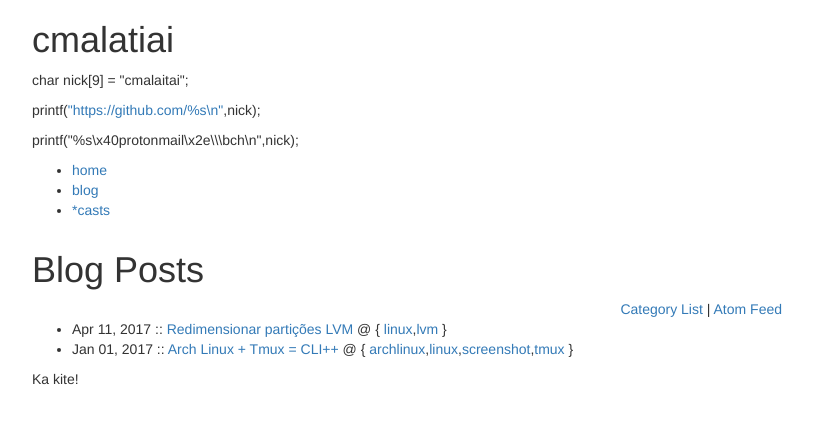
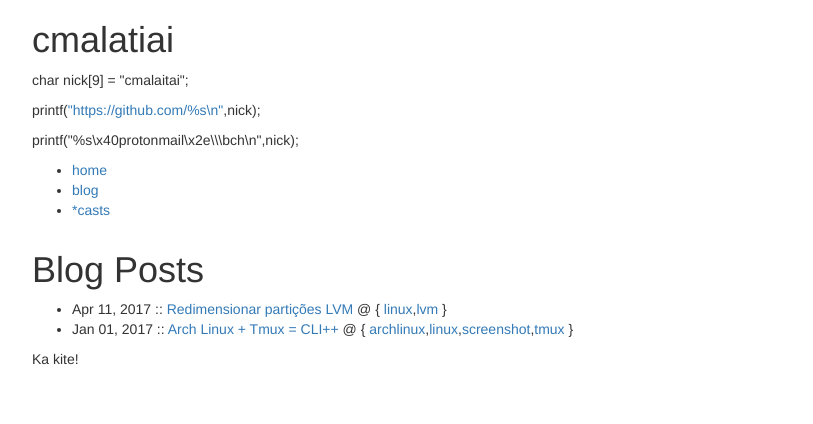
Before and after one commit to CMalaitai/cmalaitai.github.io, a Jekyll site: the page built from blog.md, in a window 1280 px wide. Shown: the top 424 px of the page, without its empty margins (233-1046 px from the left). Built offline with Jekyll 4.4.1, drawn with Linux system fonts in a browser that asks for light colours; nearby versions of some CDN libraries; library files that are not in the unit come from our copies.

Commit message:
Trying to change blog layout

```diff
--- a/_includes/menu.html
+++ b/_includes/menu.html
@@ -3,7 +3,7 @@
     <div class="menu">
       <ul>
           <li><a href="{{ site.baseurl }}">home</a></li>
-          <li><a href="{{ baseurl }}blog/">blog</a></li>
+          <li><a href="{{ site.baseurl }}blog/">blog</a></li>
           <li><a href="{{ site.baseurl }}casts">*casts</a></li>
       </ul>
     </div>
--- a/_layouts/blog.html
+++ b/_layouts/blog.html
@@ -1,7 +1,14 @@
 ---
-layout: page
+layout: default
 ---
+<div class="post">
 
-{% include blog.html %}
+  <header class="post-header">
+    <h1>{{ page.title }}</h1>
+  </header>
 
-{{ content }}
+  <article class="post-content">
+  {{ content }}
+  </article>
+
+</div>
```
